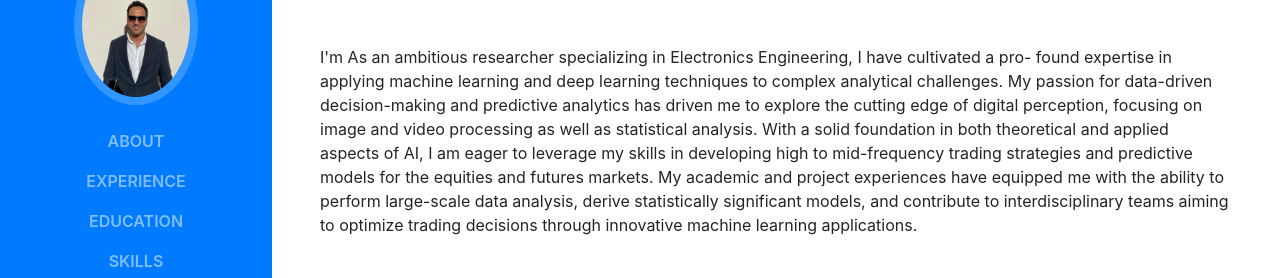
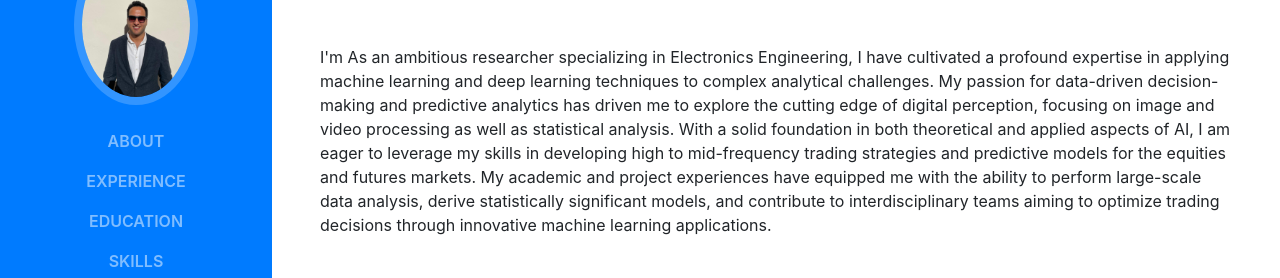
Before and after one commit to danialzendehdel/DanialZendehdel, a website with bundled scripts: page docs/resume-bootstrap0-master/index.html in a window 1280 px wide. Shown: the part 271-549 px from the top of the page. Built offline with nearby package versions, Linux system fonts and the light colour scheme; a web font is replaced by a local one.

Commit message:
Update index.html

```diff
--- a/docs/resume-bootstrap0-master/index.html
+++ b/docs/resume-bootstrap0-master/index.html
@@ -71,7 +71,7 @@
           <div class="subheading mb-5">Via Eudossiana, 18, 00184 Roma RM, Italy ·
             <a href="mailto:name@email.com">danial.zendehdel@uniroma1.it</a>
           </div>
-          <p class="mb-5"> I'm As an ambitious researcher specializing in Electronics Engineering, I have cultivated a pro- found expertise in applying machine learning and deep learning techniques to complex analytical challenges. My passion for data-driven decision-making and predictive analytics has driven me to explore the cutting edge of digital perception, focusing on image and video processing as well as statistical analysis. With a solid foundation in both theoretical and applied aspects of AI, I am eager to leverage my skills in developing high to mid-frequency trading strategies and predictive models for the equities and futures markets. My academic and project experiences have equipped me with the ability to perform large-scale data analysis, derive statistically significant models, and contribute to interdisciplinary teams aiming to optimize trading decisions through innovative machine learning applications.
+          <p class="mb-5"> I'm As an ambitious researcher specializing in Electronics Engineering, I have cultivated a profound expertise in applying machine learning and deep learning techniques to complex analytical challenges. My passion for data-driven decision-making and predictive analytics has driven me to explore the cutting edge of digital perception, focusing on image and video processing as well as statistical analysis. With a solid foundation in both theoretical and applied aspects of AI, I am eager to leverage my skills in developing high to mid-frequency trading strategies and predictive models for the equities and futures markets. My academic and project experiences have equipped me with the ability to perform large-scale data analysis, derive statistically significant models, and contribute to interdisciplinary teams aiming to optimize trading decisions through innovative machine learning applications.
           <ul class="list-inline list-social-icons mb-0">
 <!--            <li class="list-inline-item">-->
 <!--              <a href="#">-->
```
